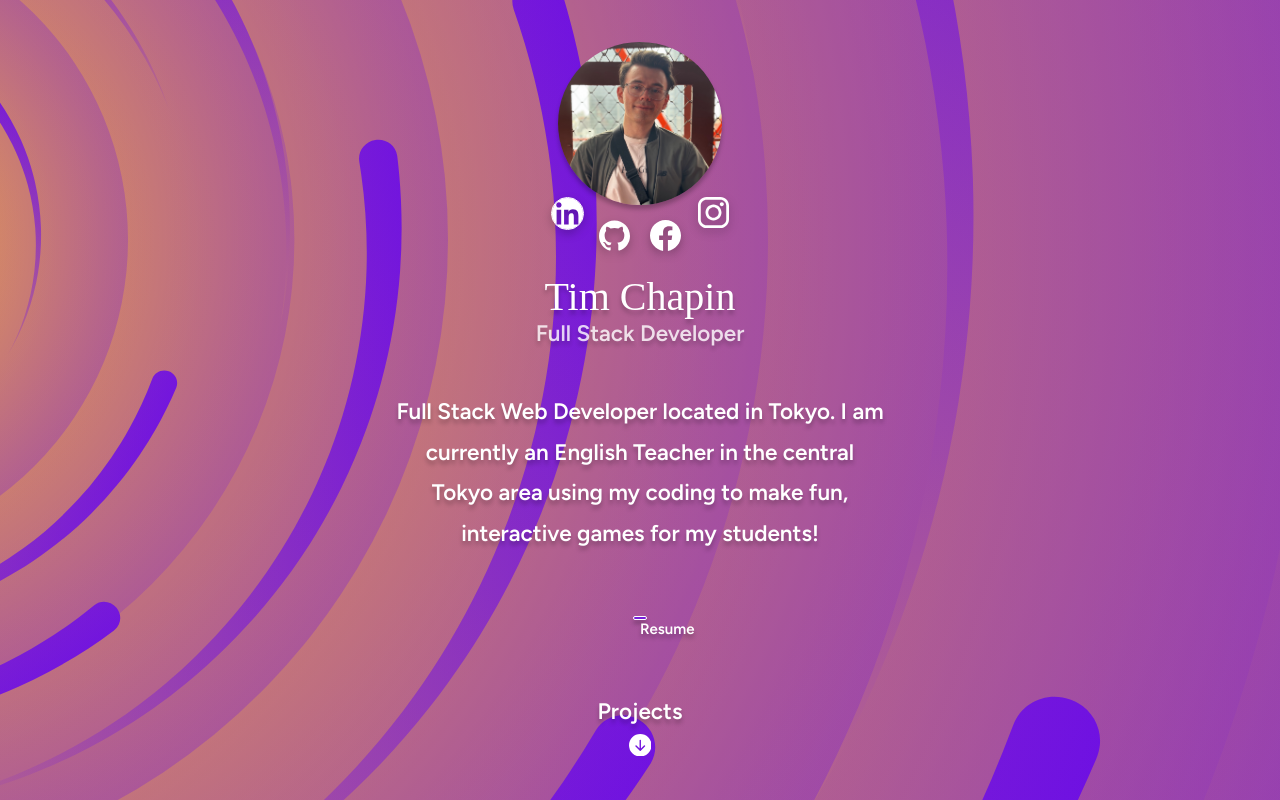
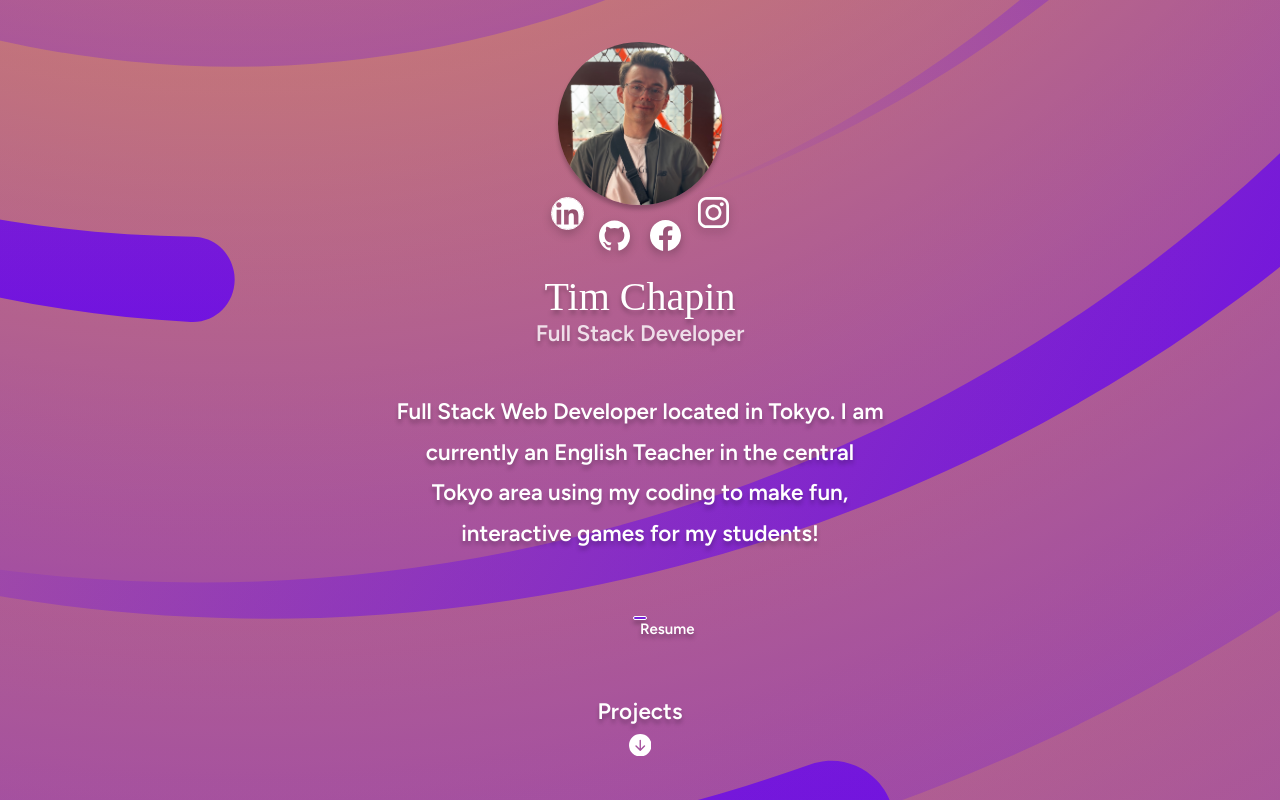
Before and after one commit to timchapin96/my-portfolio, a React (Create React App) app: page / in a window 1280 px wide. Shown: the top 800 px of the page. Built offline with nearby package versions, Linux system fonts and the light colour scheme; a web font is replaced by a local one.

Commit message:
I don't like svgs anymore

```diff
--- a/src/stylesheets/background.scss
+++ b/src/stylesheets/background.scss
@@ -1,9 +1,9 @@
 .background {
-  width: 200vw;
-  height: 200vw;
+  width: 200%;
+  height: 200%;
   position: fixed;
   left: -15%;
-  top: -10%;
+  top: -125%;
   z-index: -1;
 
   svg {
```
